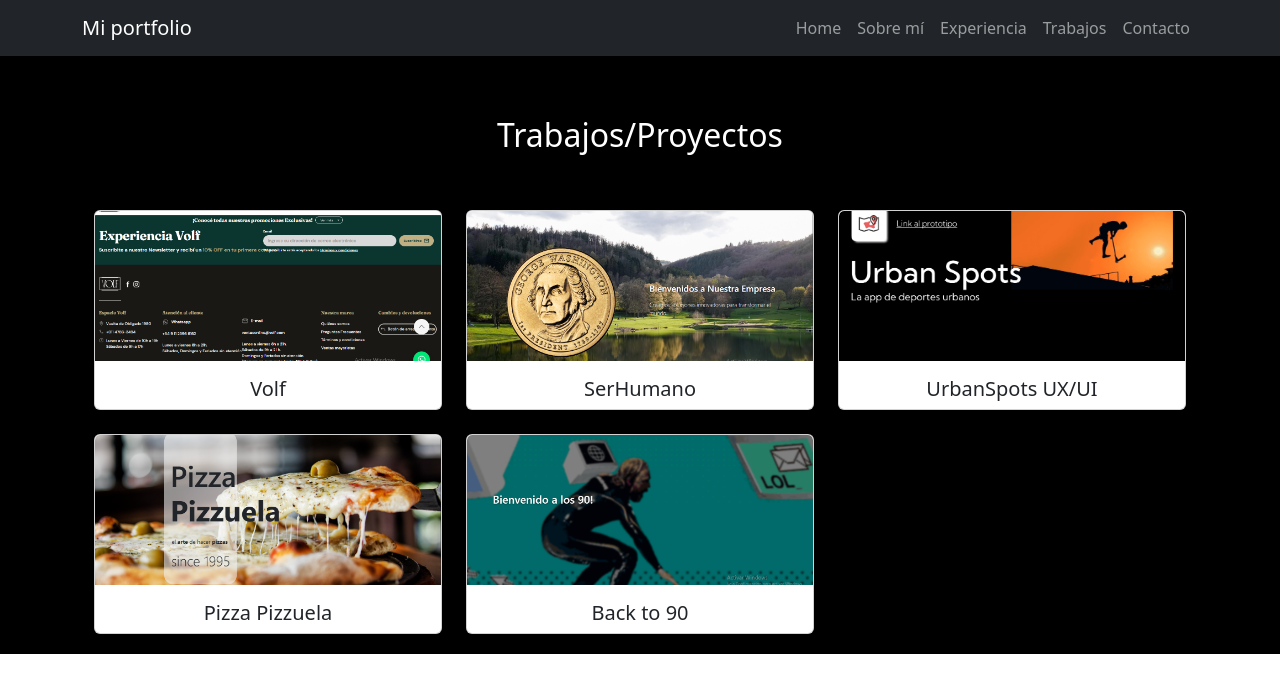
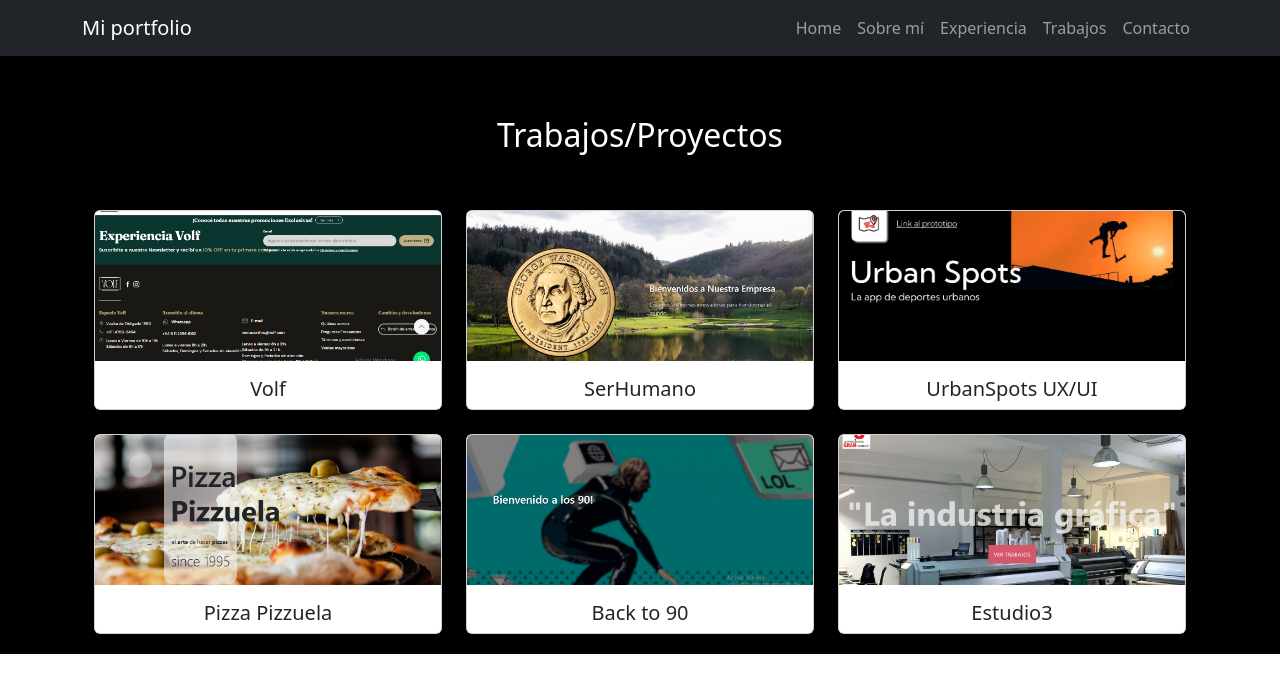
Before and after one commit to isra0409/MiPortfolio, a React (Vite) app: page /trabajos in a window 1280 px wide. Shown: the top 692 px of the page. Built offline with nearby package versions, Linux system fonts and the light colour scheme.

Commit message:
add seccion trabajos

```diff
--- a/src/components/Trabajos/Trabajos.jsx
+++ b/src/components/Trabajos/Trabajos.jsx
@@ -57,12 +57,12 @@
       titulo: "Back to 90",
       descripcion: "Proyecto de un blog/page años 90. Este proyecto cuenta con tablas (una manera de codear que se utilizaba antes), era sumamente dificil poder dar estilos y cosas a estas tablas por eso es que los sitios de antes eran tan iguales, todo encimado, una cosa debajo de la otra. Tambien cuenta en sus secciones con info de acontecimientos relevante de los años 90. La idea con este proyecto es poder transportar a la persona un poco atras en el tiempo de la navegacion web :). Realizado en React con Vite.",
     },
-    // {
-    //   portada: portada5,
-    //   img: img5,
-    //   titulo: "Estudio3",
-    //   descripcion: "Landing page para un estudio grafico, cuenta con distintas secciones, todas a modo informativa. Realizado en HTML, CSS Y JavaScript. Sin librerias externas.",
-    // },
+    {
+      portada: portada5,
+      img: img5,
+      titulo: "Estudio3",
+      descripcion: "Landing page para un estudio grafico, cuenta con distintas secciones, todas a modo informativa. Realizado en HTML, CSS Y JavaScript. Sin librerias externas.",
+    },
 
 
   ];
```
